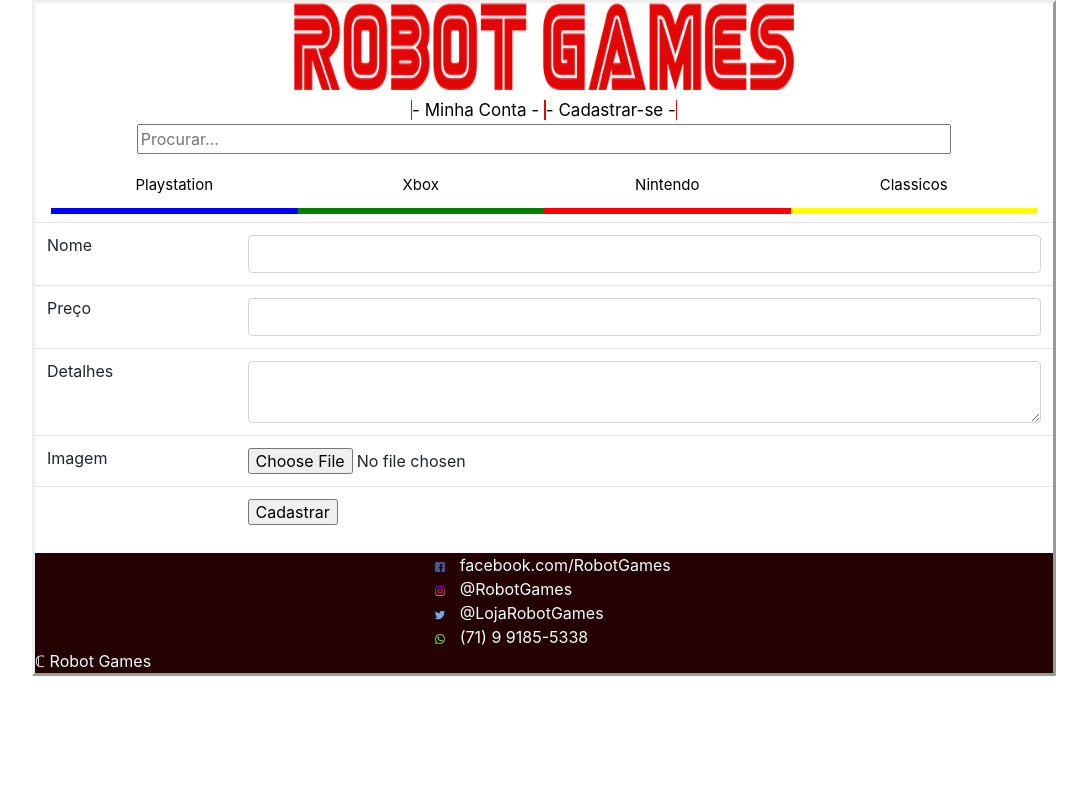
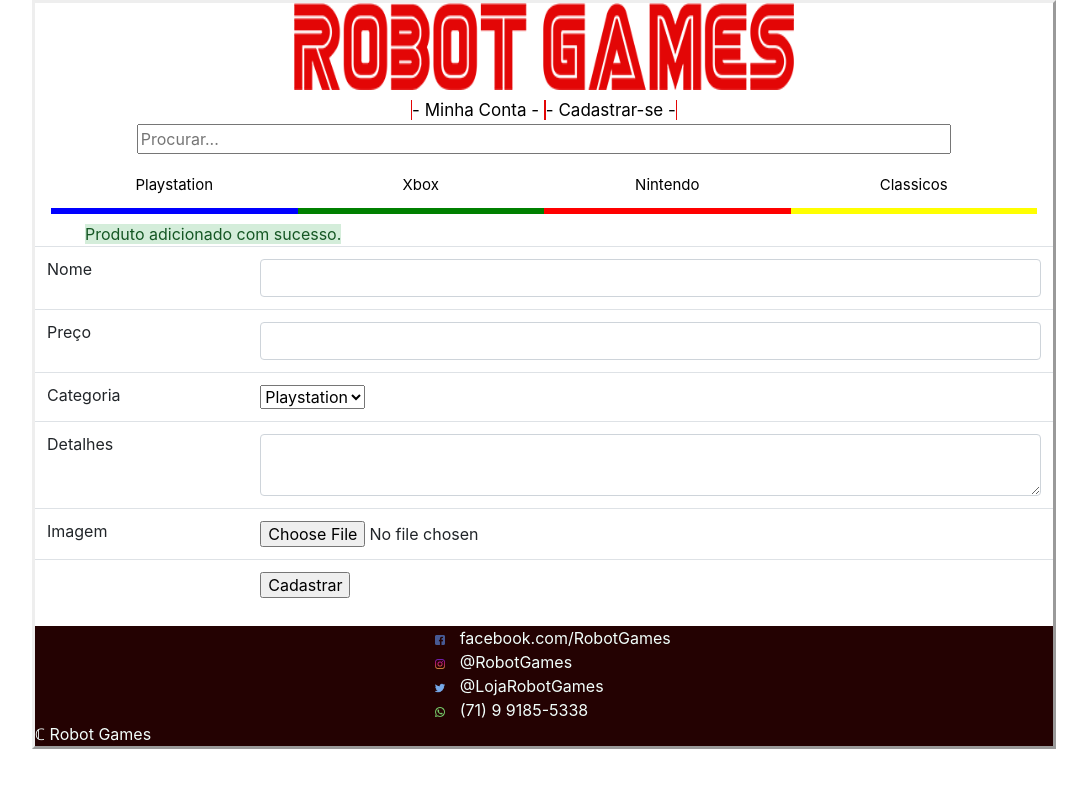
Before and after one commit to mat-azvd/Trabalhophp, a PHP site: page /produto-formulario.php?removido=true in a window 1280 px wide. Shown: the whole page, without its empty margins (96-1183 px from the left). Run offline with PHP 8.4, Linux system fonts and the light colour scheme.

Commit message:
PaginaInsereProduto

```diff
--- a/produto-formulario.php
+++ b/produto-formulario.php
@@ -1,4 +1,9 @@
 <?php include("cabecalho.php"); ?>
+
+<?php if(array_key_exists("removido", $_GET) && $_GET['removido']=='true') { ?>
+    <p class="alert-success">Produto adicionado com sucesso.</p>
+
+<?php } ?>
 
 <html>
     <form method="POST" action="insereprodutos.php" enctype="multipart/form-data">
@@ -11,6 +16,16 @@
             <tr>
                 <td>Preço</td>
                 <td><input type="number" class="form-control" name="preco" /></td>
+            </tr>
+
+            <tr>
+                <td>Categoria</td>
+                <td><select name="categoria" >
+                    <option value="playstation">Playstation</option>
+                    <option value="xbox">Xbox</option>
+                    <option value="Nintendo">Nintendo</option>
+                    <option value="classicos">Classicos</option>
+                </td>
             </tr>
 
             <tr>
```
Also changed, not shown: insereprodutos.php (+7 -4 lines), imagem/509886003642f45bdb.jpg (added), imagem/AssassinsCreed.jpg (added), imagem/Gta5-xbox.jpg (deleted), imagem/atari.jpg (added), imagem/battlefieldV.jpg (added).
